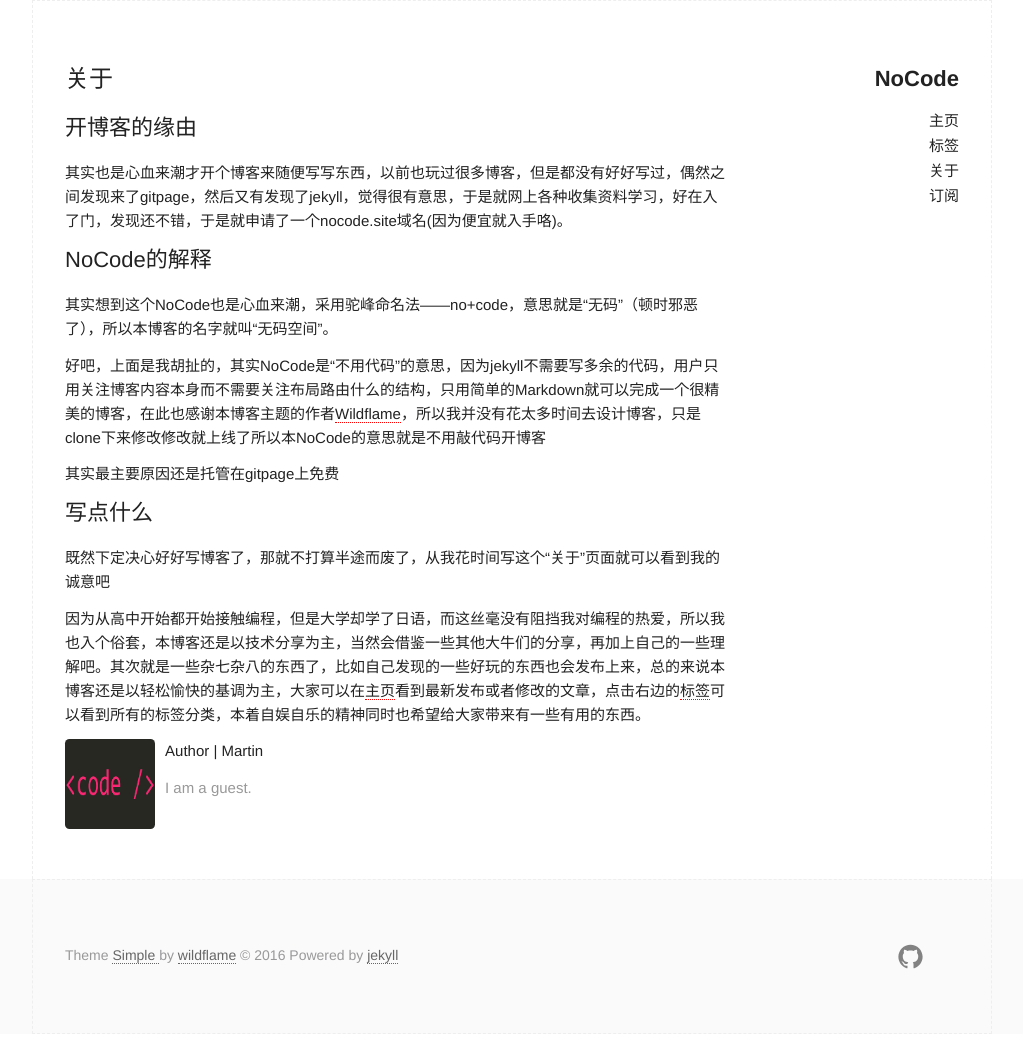
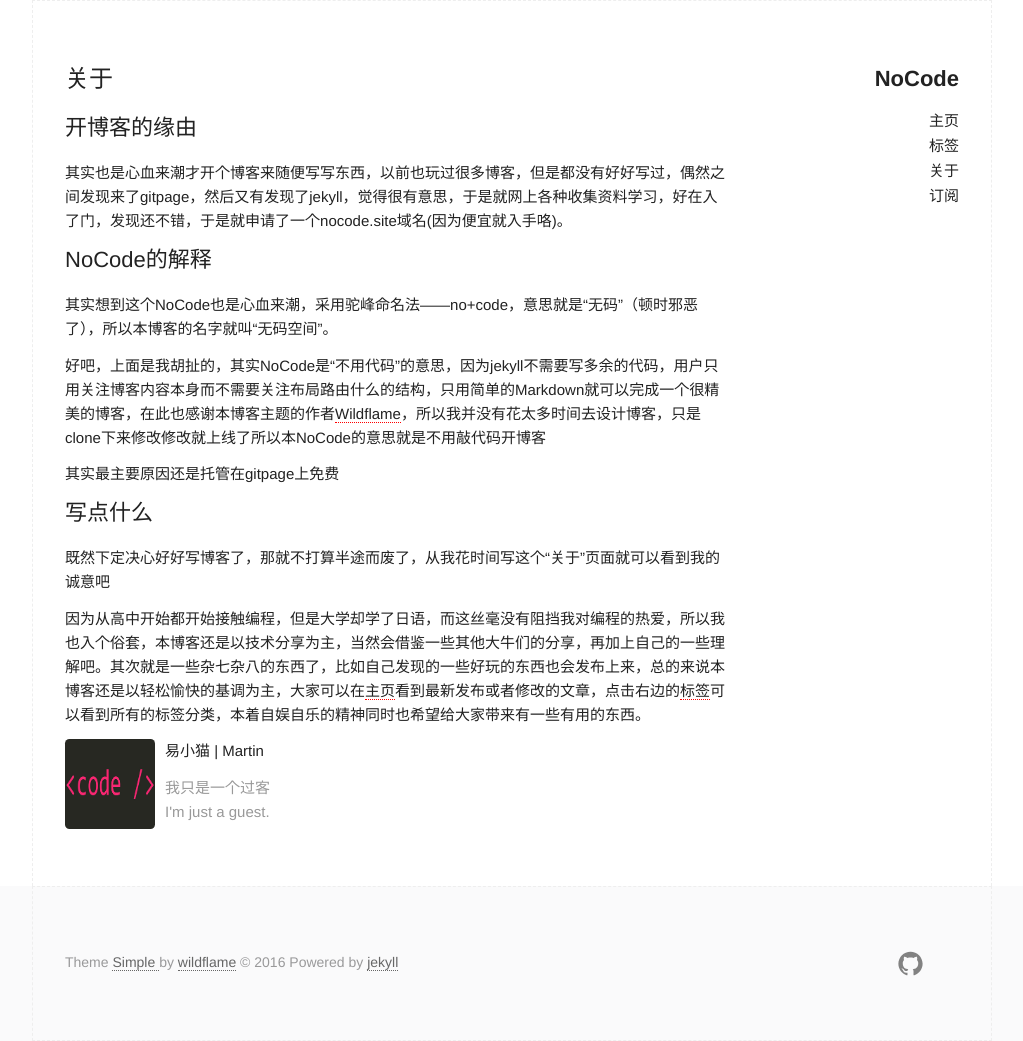
Before and after one commit to ecator/blog, a Jekyll site: the page built from about.md, in a window 1280 px wide. Shown: the whole page, without its empty margins (128-1151 px from the left). Built offline with Jekyll 4.4.1, drawn with Linux system fonts in a browser that asks for light colours.

Commit message:
修改author页面

```diff
--- a/_includes/author.html
+++ b/_includes/author.html
@@ -1,9 +1,10 @@
 <section class="author">
   <div class="authorimage box" style="background: url({{site.baseurl}}/assets/img/me.jpg)"></div>
   <div class="authorinfo box">
-    <p>Author | Martin</p>
+    <p>易小猫 | Martin</p>
     <p class="bio">
-      I am a guest.
+      我只是一个过客<br>
+	  I'm just a guest.
     </p>
   </div>
 </section>
```
